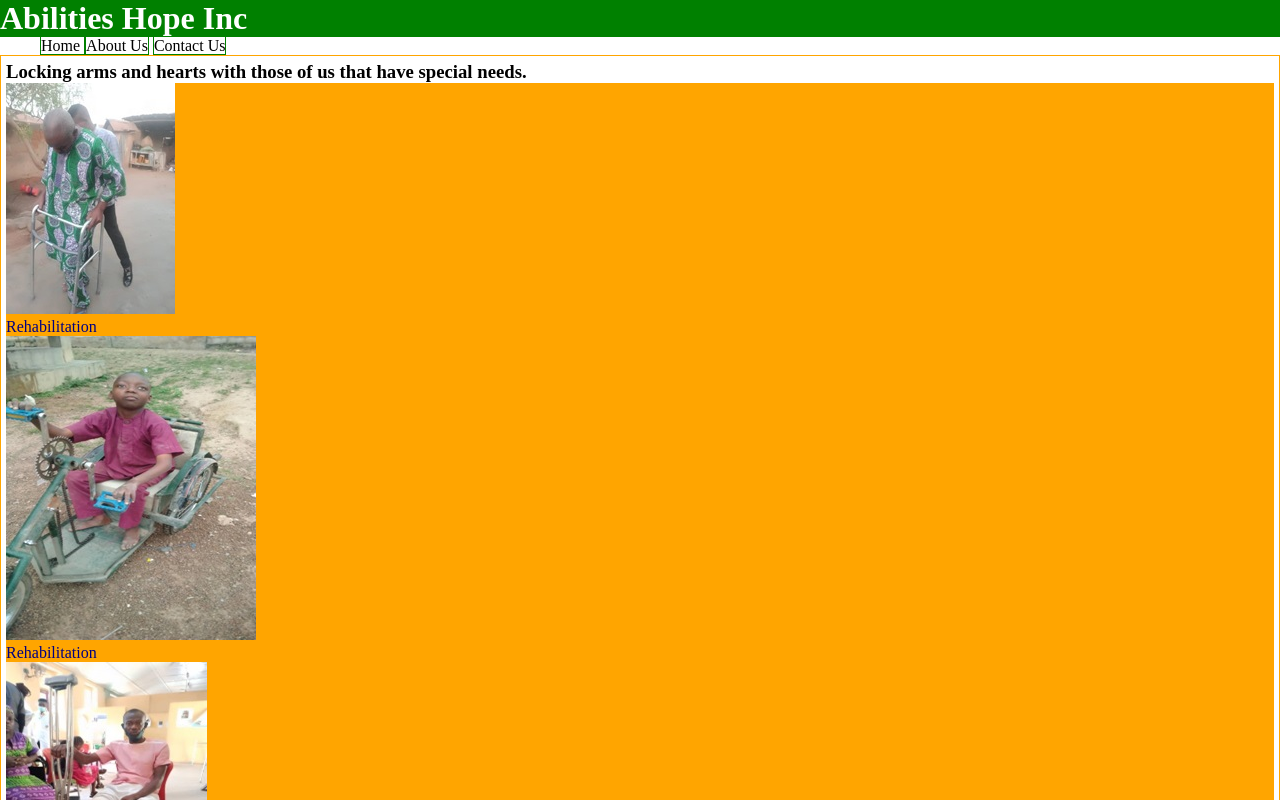
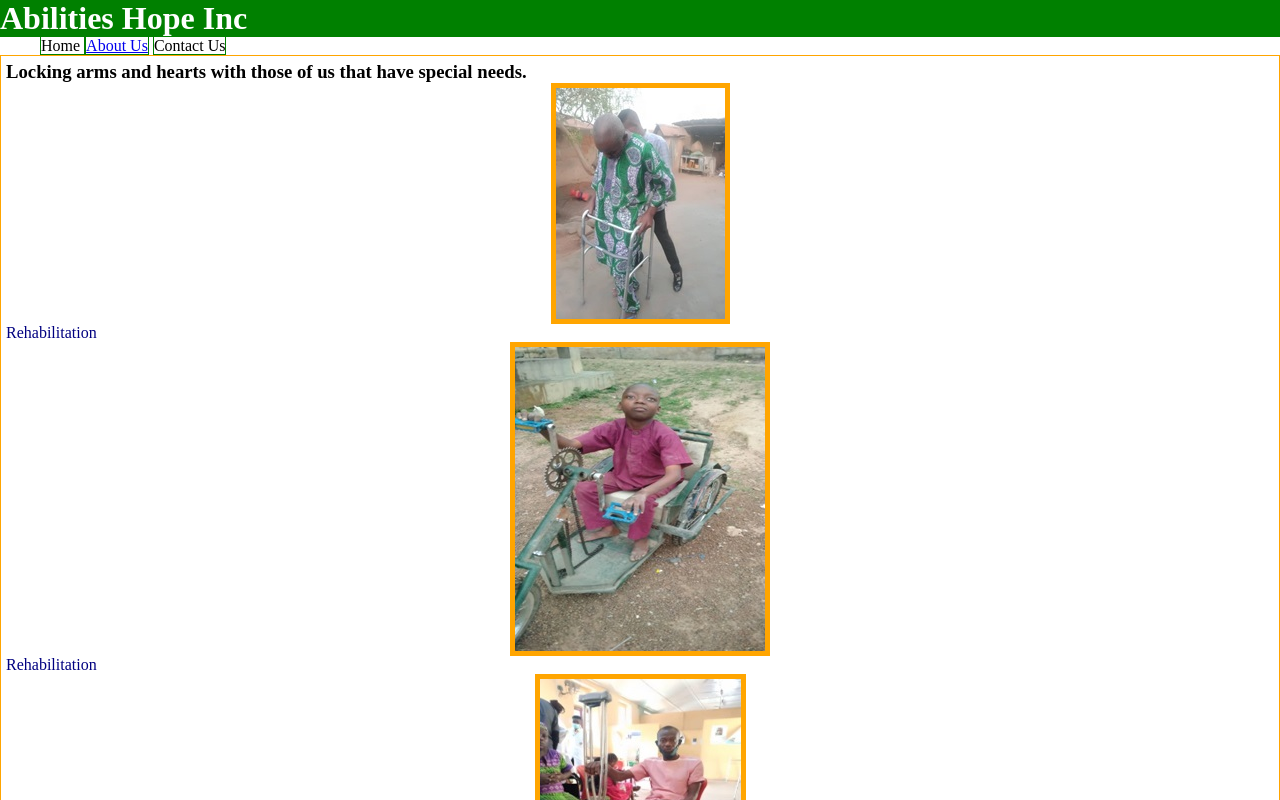
Before and after one commit to SeyiAkinwale/AbilitiesHopeInc, a plain HTML site: page index.html in a window 1280 px wide. Shown: the top 800 px of the page. Drawn offline with Linux system fonts and the light colour scheme.

Commit message:
starting aboutUs

```diff
--- a/index.html
+++ b/index.html
@@ -13,7 +13,8 @@
   <nav>
     <ul>
       <li>Home </li>
-      <li>About Us</li>
+      <li><a href=
+          "AboutUs.html">About Us</a></li>
       <li>Contact Us</li>
     </ul></ul></nav>
   <main>
--- a/style.css
+++ b/style.css
@@ -11,6 +11,6 @@ main {padding: 5px; border: 1px solid Orange;}
 
 nav li {display:inline; border: 1px solid Green;}
 
-main figure { display: block; align-content: center; background:Orange;}
+main figure img { display: block; align-content: center; background:Orange; margin-left: auto; margin-right:auto; padding: 5px; border: 30px navy;}
 
 figcaption { display: block;color:Navy;}
```
Also changed, not shown: AboutUs.html (added, +9 -0 lines).
